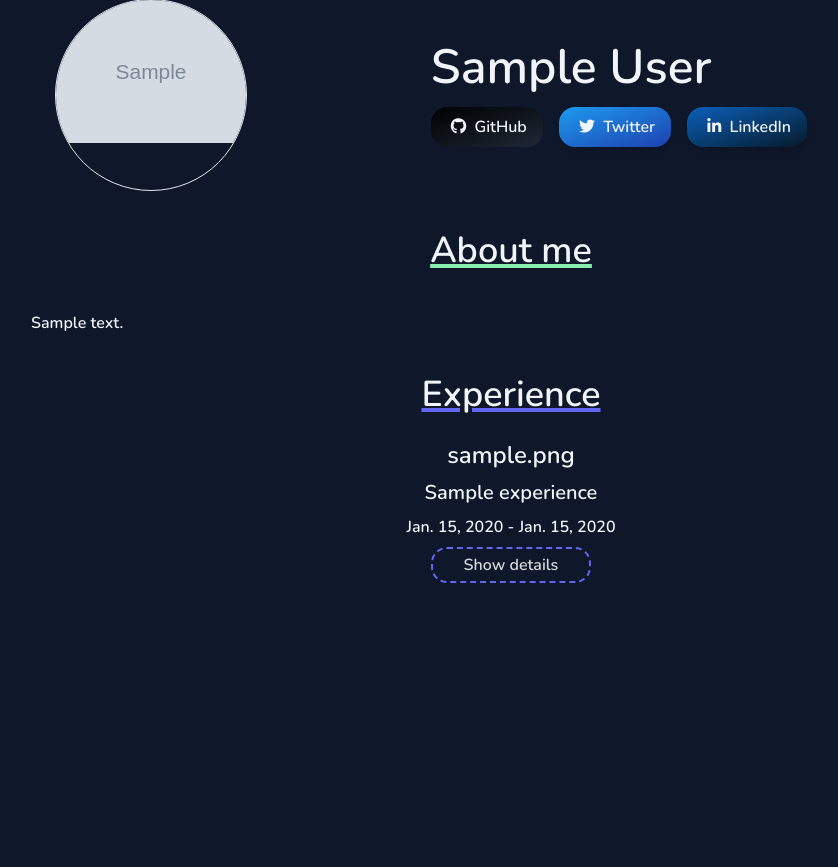
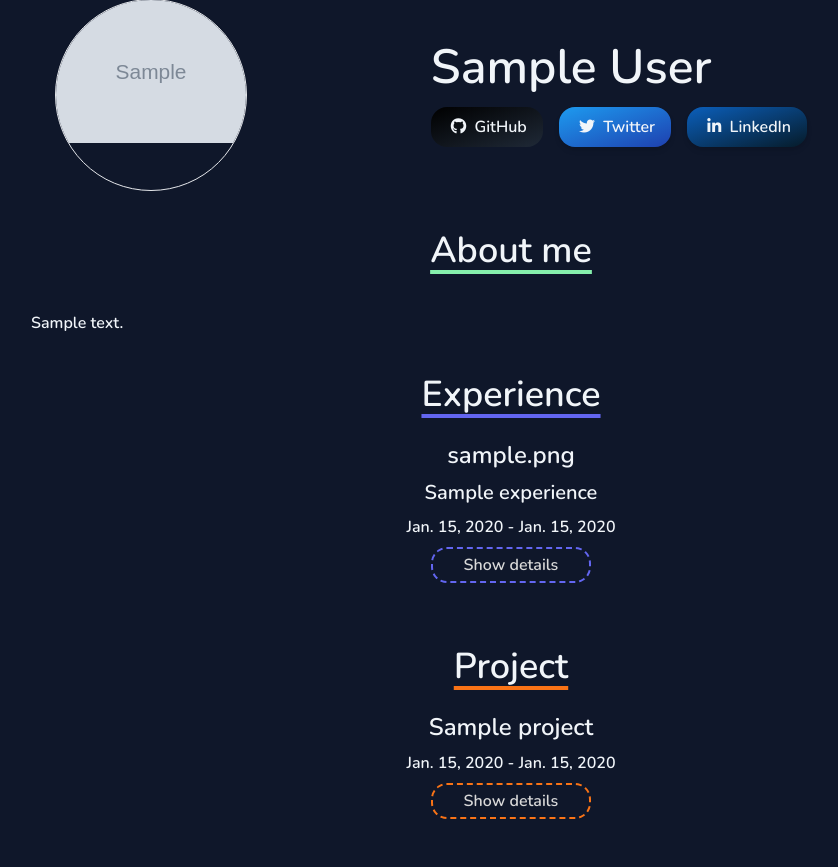
Before and after one commit to MaharshiPedu/foliomine, a Django app: page /1 in a window 1280 px wide. Shown: the part 121-988 px from the top of the page, without its empty margins (129-967 px from the left). Before the commit the page ends 704 px from the top, so only its background shows below. Run offline with Django 4.2, Linux system fonts and the light colour scheme; tables that the repository leaves empty hold one stand-in row (values such as "Sample post"); grey boxes marked "Sample" are stand-in pictures; parts of the project's set-up code (start-up, migrations or seed data) failed here and were passed over; some libraries are stand-ins or nearby versions.

Commit message:
Display page can display projects

```diff
--- a/mysite/foliomine/templates/foliomine/display_profile.html
+++ b/mysite/foliomine/templates/foliomine/display_profile.html
@@ -48,7 +48,7 @@
             </div>
             <div>
                 <div class="flex justify-center">
-                    <div class="text-slate-100 text-4xl mt-10 underline decoration-4 decoration-green-300">
+                    <div class="text-slate-100 text-4xl mt-10 underline underline-offset-8 decoration-4 decoration-green-300">
                         <p>About me</p>
                     </div>
                 </div>
@@ -59,11 +59,11 @@
             {% if experiences %}
                 <div class="flex justify-center">
                     {% if exp_len > 1 %}
-                        <div class="text-slate-100 text-4xl mt-10 underline decoration-4 decoration-indigo-500">
+                        <div class="text-slate-100 text-4xl mt-10 underline underline-offset-8 decoration-4 decoration-indigo-500">
                             Experiences
                         </div>
                     {% else %}
-                        <div class="text-slate-100 text-4xl mt-10 underline decoration-4 decoration-indigo-500">
+                        <div class="text-slate-100 text-4xl mt-10 underline underline-offset-8 decoration-4 decoration-indigo-500">
                             Experience
                         </div>
                     {% endif %}
@@ -104,14 +104,63 @@
                 </div>
             {% endif %}
             <br class="mb-10">
+
+            {% if projects %}
+                <div class="flex justify-center">
+                    {% if proj_len > 1 %}
+                        <div class="text-slate-100 text-4xl mt-10 underline underline-offset-8 decoration-4 decoration-orange-500">
+                            Projects
+                        </div>
+                    {% else %}
+                        <div class="text-slate-100 text-4xl mt-10 underline underline-offset-8 decoration-4 decoration-orange-500">
+                            Project
+                        </div>
+                    {% endif %}
+                </div>
+                <br class="mb-10">
+                <div class="flex justify-center">
+                    <div class="flex-col justify-center">
+                    {% for project in projects %}
+                        <div class="text-slate-100 text-2xl text-center">
+                            {{ project.project_name }}
+                        </div>
+                        <div class="text-slate-100 text-md mt-2 text-center">
+                            {{ project.start_date }} - {{ project.end_date }}
+                        </div>
+
+                        <div id="show-proj-details-button{{ forloop.counter }}" onclick="show_details_proj({{ forloop.counter }})">
+                            <div class="flex justify-center">
+                                <div class="w-40 border-2 border-dashed border-orange-500 rounded-2xl hover:bg-orange-500 cursor-pointer mt-2 transition">
+                                    <p type="button" name="button" class="flex my-1 justify-center text-label_white hover:text-black">Show details</p>
+                                </div>
+                            </div>
+                        </div>
+
+                        <div class="text-slate-100 text-md mt-2 text-center" id="proj_detail{{ forloop.counter }}" hidden>
+                            {{ project.project_details }}
+                        </div>
+                        <br class="mb-2 mt-2">
+                    {% endfor %}
+                </div>
+                </div>
+            {% endif %}
+            <br class="mb-10">
         </div>
     </div>
 <script type="text/javascript">
 
+    // function to show the details of experiences
     function show_details(count) {
         var show_details_button = document.getElementById('show-details-button'+count)
         var detail = document.getElementById('detail'+count)
-        console.log(detail)
+        detail.hidden = false
+        show_details_button.hidden = true
+    }
+
+    // function to show the details of projects
+    function show_details_proj(count) {
+        var show_details_button = document.getElementById('show-proj-details-button'+count)
+        var detail = document.getElementById('proj_detail'+count)
         detail.hidden = false
         show_details_button.hidden = true
     }
--- a/mysite/foliomine/views.py
+++ b/mysite/foliomine/views.py
@@ -74,10 +74,15 @@ def create_profile(request):
 def displayProfile(request, profile_id):
     profile = Profile.objects.get(id=profile_id)
     experiences = Experience.objects.filter(profile_id=profile_id)
+    projects = Project.objects.filter(profile_id=profile_id)
+
+    proj_len = len(projects)
     exp_len = len(experiences)
     context = {
         'profile': profile,
         'experiences': experiences,
+        'projects': projects,
+        'proj_len': proj_len,
         'exp_len': exp_len
     }
     return render(request, 'foliomine/display_profile.html', context)
--- a/mysite/frontend/static/css/dist/styles.css
+++ b/mysite/frontend/static/css/dist/styles.css
@@ -775,10 +775,6 @@ select {
   margin-top: 0.5rem;
 }
 
-.mb-4 {
-  margin-bottom: 1rem;
-}
-
 .mt-4 {
   margin-top: 1rem;
 }
@@ -979,6 +975,11 @@ select {
   border-color: rgb(99 102 241 / var(--tw-border-opacity));
 }
 
+.border-orange-500 {
+  --tw-border-opacity: 1;
+  border-color: rgb(249 115 22 / var(--tw-border-opacity));
+}
+
 .bg-gray-50 {
   --tw-bg-opacity: 1;
   background-color: rgb(249 250 251 / var(--tw-bg-opacity));
@@ -1007,6 +1008,11 @@ select {
 .bg-yellow-200 {
   --tw-bg-opacity: 1;
   background-color: rgb(254 240 138 / var(--tw-bg-opacity));
+}
+
+.bg-orange-500 {
+  --tw-bg-opacity: 1;
+  background-color: rgb(249 115 22 / var(--tw-bg-opacity));
 }
 
 .bg-gradient-to-br {
@@ -1203,8 +1209,28 @@ select {
   text-decoration-color: #6366f1;
 }
 
+.decoration-orange-500 {
+  text-decoration-color: #f97316;
+}
+
 .decoration-4 {
   text-decoration-thickness: 4px;
+}
+
+.underline-offset-2 {
+  text-underline-offset: 2px;
+}
+
+.underline-offset-1 {
+  text-underline-offset: 1px;
+}
+
+.underline-offset-4 {
+  text-underline-offset: 4px;
+}
+
+.underline-offset-8 {
+  text-underline-offset: 8px;
 }
 
 .shadow-md {
@@ -1309,6 +1335,11 @@ select {
   background-color: rgb(250 204 21 / var(--tw-bg-opacity));
 }
 
+.hover\:bg-orange-500:hover {
+  --tw-bg-opacity: 1;
+  background-color: rgb(249 115 22 / var(--tw-bg-opacity));
+}
+
 .hover\:from-gray-800:hover {
   --tw-gradient-from: #1f2937;
   --tw-gradient-to: rgb(31 41 55 / 0);
```
